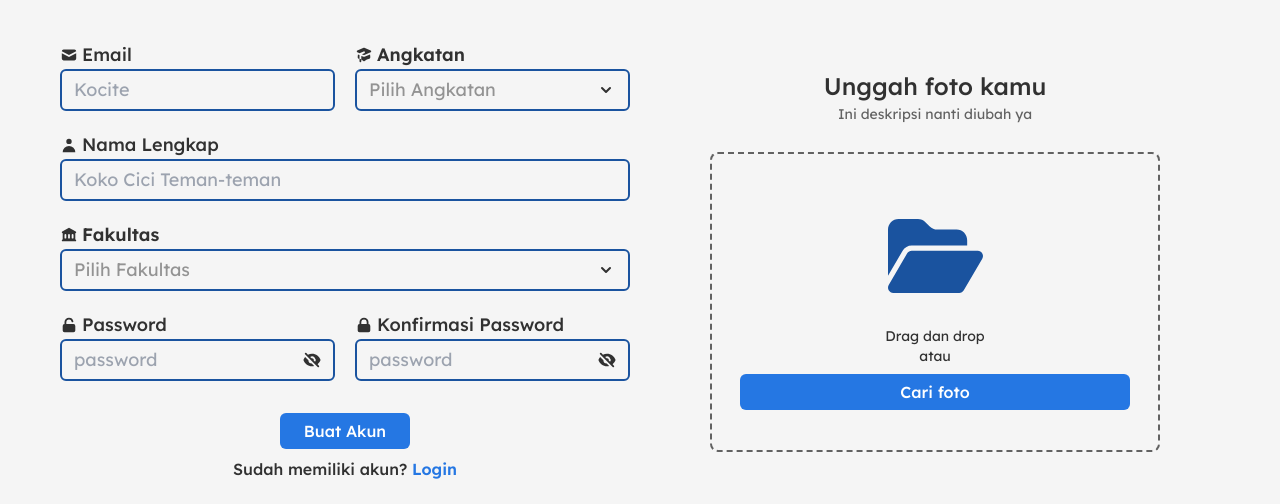
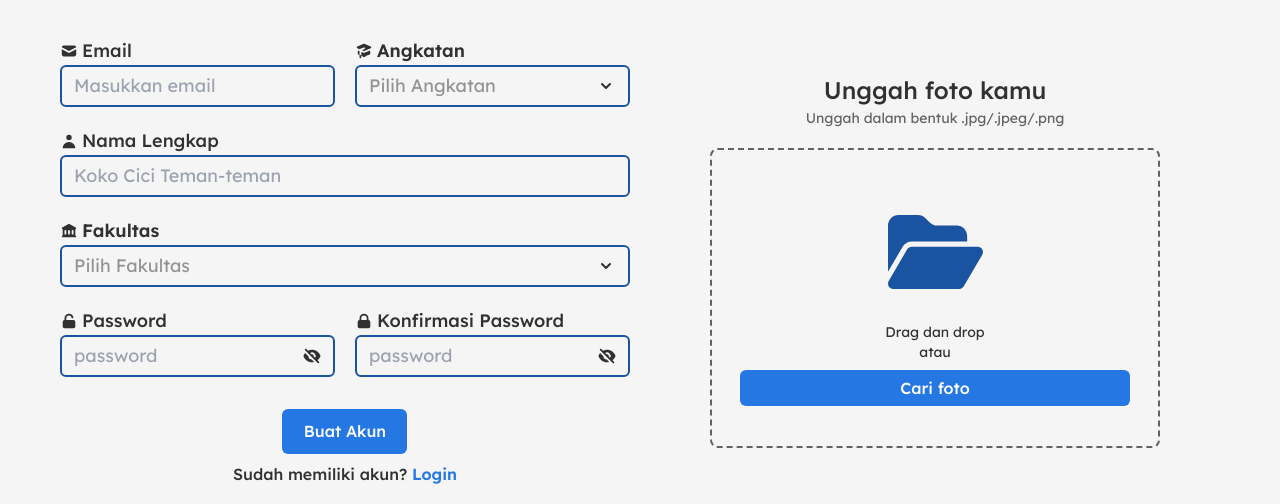
Before and after one commit to ppmb-kmbui/fe-ppmb-2025, a Next.js app: page /signup in a window 1280 px wide. Shown: the part 188-692 px from the top of the page. Built offline with nearby package versions, Linux system fonts and the light colour scheme.

Commit message:
feat: integrate file input and dropdown into hook form

```diff
--- a/src/app/login/page.tsx
+++ b/src/app/login/page.tsx
@@ -9,6 +9,7 @@ import { useAuth } from "@/context/AuthContext";
 import { z } from "zod";
 import { useForm } from "react-hook-form";
 import { zodResolver } from "@hookform/resolvers/zod";
+import { watch } from "fs";
 
 const loginFormSchema = z.object({
     email: z.string().email({ message: "Masukkan email yang valid!" }),
--- a/src/app/signup/page.tsx
+++ b/src/app/signup/page.tsx
@@ -2,24 +2,15 @@
 
 import { Button, Dropdown, FileInput, Header, Input } from "@/components";
 import { useAuth } from "@/context/AuthContext";
+import { zodResolver } from "@hookform/resolvers/zod";
 import axios from "axios";
 import Image from "next/image";
 import { useRouter } from "next/navigation";
 import { useCallback, useRef, useState } from "react";
+import { Controller, useForm } from "react-hook-form";
 import { FaFolderOpen, FaK } from "react-icons/fa6";
 import { HiAcademicCap, HiLibrary, HiLockClosed, HiLockOpen, HiMail, HiUser } from "react-icons/hi";
-
-const SignupPage: React.FC = () => {
-    const [email, setEmail] = useState<string>("");
-    const [batch, setBatch] = useState<string>("");
-    const [fullname, setFullname] = useState<string>("");
-    const [faculty, setFaculty] = useState<string>("");
-    const [password, setPassword] = useState<string>("");
-    const [repassword, setRepassword] = useState<string>("");
-    const [photo, setPhoto] = useState<File | null>(null);
-
-    const { register } = useAuth();
-    const router = useRouter();
+import { z } from "zod";
 
 const FACULTIES = [
     { display: "Fakultas Farmasi", value: "FF" },
@@ -46,6 +37,33 @@ const SignupPage: React.FC = () => {
     { display: '2021', value: '2021' },
 ]
 
+const signupFormSchema = z.object({
+    email: z.string().email({ message: "Masukkan email yang valid!" }),
+    batch: z.string().min(1), // 1 hour debug, couldn't pass the error message correctly, so I typed it manually (solution: use <Controller />, but the developer too lazy to refactor it)
+    fullname: z.string().min(1, { message: "Nama tidak boleh kosong!" }),
+    faculty: z.string().min(1, { message: "Fakultas tidak boleh kosong!" }),
+    password: z.string().min(8, { message: "Password minimal terdiri dari 8 karakter!" }),
+    reconfirmPassword: z.string(),
+    photo: z.instanceof(File, { message: "Foto tidak boleh kosong!" })
+}).refine(data => data.password === data.reconfirmPassword, {
+    message: "Password tidak sesuai",
+    path: ['reconfirmPassword']
+})
+
+const SignupPage: React.FC = () => {
+    const [photo, setPhoto] = useState<File | null>(null);
+
+    const [isLoading, setIsLoading] = useState<boolean>(false);
+
+    const { signUp } = useAuth();
+    const router = useRouter();
+
+    const { register, control, handleSubmit, formState: { errors }, reset, setValue, watch } = useForm<z.infer<typeof signupFormSchema>>({
+        resolver: zodResolver(signupFormSchema),
+    });
+
+    console.log(errors);
+
     const handleFileChange = (file: File | null) => {
         if (file) {
             setPhoto(file);
@@ -54,27 +72,27 @@ const SignupPage: React.FC = () => {
         }
     };
 
-    const handleSignUp = async () => {
-        // Formality
-        if (!photo) {
-            console.error('No photo selected.');
-            return;
-        }
+    const handleSignUp = async (data: z.infer<typeof signupFormSchema>) => {
+        console.log("ini data", data);
 
         try {
-            const form = new FormData();
-            form.append('file', photo);
-            form.append('upload_preset', 'ppmb_kmbui');
+            setIsLoading(true);
+            await new Promise<void>((resolve) => setTimeout(resolve, 5000));
+            // const form = new FormData();
+            // form.append('file', data.photo);
+            // form.append('upload_preset', 'ppmb_kmbui');
 
-            const res = await axios.post(
-                `https://api.cloudinary.com/v1_1/${process.env.NEXT_PUBLIC_CLOUDINARY_CLOUD_NAME}/image/upload`,
-                form
-            );
+            // const res = await axios.post(
+            //     `https://api.cloudinary.com/v1_1/${process.env.NEXT_PUBLIC_CLOUDINARY_CLOUD_NAME}/image/upload`,
+            //     form
+            // );
 
-            await register(email, parseInt(batch), fullname, password, faculty, res.data.url);
+            // await signUp(email, parseInt(batch), fullname, password, faculty, res.data.url);
 
         } catch (error: any) {
             console.error("Error while signing up:", error);
+        } finally {
+            setIsLoading(false);
         }
     };
 
@@ -83,29 +101,37 @@ const SignupPage: React.FC = () => {
         <div className="min-h-screen flex flex-col h-full">
             <Header label="Buat Akun" subLabel="PPMB KMBUI 2024"/>
 
-            <div className="flex flex-col-reverse items-center justify-center md:flex-row md:justify-evenly px-10 md:px-[60px] gap-8 md:gap-5 h-full py-10">
-                <div className="w-full flex flex-col font-montserrat font-medium gap-5 items-center justify-center h-full">
+            <div className="flex flex-col-reverse items-center justify-center md:flex-row md:justify-evenly px-10 md:px-[60px] gap-8 md:gap-5 h-full py-10 md:py-0">
+                <form onSubmit={handleSubmit(handleSignUp)}  className="w-full flex flex-col font-montserrat font-medium gap-5 items-center justify-center h-full">
                     <div className="flex flex-col md:flex-row gap-5 w-full">
-                        <Input label="Email" placeholder="Kocite" setValue={setEmail} icon={<HiMail />}/>
-                        <Dropdown options={BATCHES} dropdownValue={batch} setDropdownValue={setBatch} label="Angkatan" icon={<HiAcademicCap />}/>
+                        <Input {...register("email")} label="Email" placeholder="Masukkan email" icon={<HiMail />} error={errors.email?.message}/>
+                        <Dropdown options={BATCHES} dropdownValue={watch("batch")} setDropdownValue={(value) => setValue("batch", value)} label="Angkatan" icon={<HiAcademicCap />} error={errors.batch?.message && "Angkatan tidak boleh kosong!"}/>
                     </div>
 
-                    <Input label="Nama Lengkap" placeholder="Koko Cici Teman-teman" setValue={setFullname} icon={<HiUser />}/>
-                    <Dropdown options={FACULTIES} dropdownValue={faculty} setDropdownValue={setFaculty} label="Fakultas" icon={<HiLibrary />}/>
+                    <Input {...register("fullname")} label="Nama Lengkap" placeholder="Koko Cici Teman-teman" icon={<HiUser />} error={errors.fullname?.message}/>
+                    <Dropdown options={FACULTIES} dropdownValue={watch("faculty")} setDropdownValue={(value) => setValue("faculty", value)} label="Fakultas" icon={<HiLibrary />} error={errors.faculty?.message && "Fakultas tidak boleh kosong!"}/>
 
                     <div className="flex flex-col md:flex-row gap-5 w-full">
-                        <Input label="Password" placeholder="password" setValue={setPassword} icon={<HiLockOpen />}/>
-                        <Input label="Konfirmasi Password" placeholder="password" setValue={setRepassword} icon={<HiLockClosed />}/>
+                        <Input {...register("password")} label="Password" placeholder="password" icon={<HiLockOpen />} error={errors.password?.message}/>
+                        <Input {...register("reconfirmPassword")} label="Konfirmasi Password" placeholder="password" icon={<HiLockClosed />} error={errors.reconfirmPassword?.message}/>
                     </div>
 
                     <div className="flex items-center flex-col gap-2 mt-3">
-                        {/* TODO: Implement Throttling */}
-                        <Button label="Buat Akun" handleClick={handleSignUp} variant="lg"/>
+                        <Button label="Buat Akun" size="lg" type="submit" disabled={isLoading}/>
                         <span className="font-medium">Sudah memiliki akun? <span className="text-ppmb-blue-500 font-semibold hover:text-ppmb-blue-700 cursor-pointer hover:underline decoration-2" onClick={() => router.push("/login")}>Login</span></span>
                     </div>
-                </div>
+                </form>
 
-                <FileInput file={photo} setFile={handleFileChange} label="Unggah foto kamu" description="Ini deskripsi nanti diubah ya"/>
+                <Controller name="photo" control={control} render={({ field: { onChange, value } }) => (
+                    <FileInput
+                        file={value as File | null}
+                        onChange={(file) => onChange(file)}
+                        label="Unggah foto kamu"
+                        description="Unggah dalam bentuk .jpg/.jpeg/.png"
+                        fileType="image"
+                        error={errors.photo?.message}
+                    />
+                )} />
             </div>
         </div>
     )
--- a/src/components/ui/FileInput.tsx
+++ b/src/components/ui/FileInput.tsx
@@ -6,13 +6,15 @@ import { Button } from "./Button";
 
 interface FileInputProps {
     file: File | null
-    setFile: (file: File | null) => void
+    onChange: (file: File | null) => void;
     label: string
     description: string
+    fileType: 'image' | 'pdf'
+    error?: string
 }
 
 export const FileInput: React.FC<FileInputProps> = ({
-    file, setFile, label, description
+    file, onChange, label, description, fileType, error
 }) => {
     const inputRef = useRef<HTMLInputElement>(null);
 
@@ -36,17 +38,17 @@ export const FileInput: React.FC<FileInputProps> = ({
     const handleDrop = useCallback((event: React.DragEvent<HTMLDivElement>) => {
         event.preventDefault()
         const file = event.dataTransfer.files?.[0]
-        setFile(file || null)
+        onChange(file || null)
     }, []);
 
     return (
-        <div className="w-full flex flex-col gap-7 items-center justify-center">
+        <div className="w-full flex flex-col items-center justify-center">
             <div className="flex flex-col items-center justify-center gap-[2px]">
                 <text className="font-medium text-xl md:text-2xl text-center">{label}</text>
                 <text className="text-sm text-ppmb-600">{description}</text>
             </div>
 
-            <div className="border-dashed border-ppmb-600 border-[2px] px-7 justify-between rounded-lg w-[290px] md:w-[450px] max-h-[250px] md:max-h-[300px] p-6 md:pt-14 md:pb-10 flex flex-col items-center gap-2 md:gap-6" onDrop={handleDrop} onDragOver={handleDragOver}>
+            <div className="mt-5 border-dashed border-ppmb-600 border-[2px] px-7 justify-between rounded-lg w-[290px] md:w-[450px] max-h-[250px] md:max-h-[300px] p-6 md:pt-14 md:pb-10 flex flex-col items-center gap-2 md:gap-6" onDrop={handleDrop} onDragOver={handleDragOver}>
                 <FaFolderOpen className="text-ppmb-blue-600 text-[70px] md:text-[95px]"/>
 
                 <div className={`${file ? 'gap-3' : 'gap-2'} flex flex-col w-full`}>
@@ -61,10 +63,12 @@ export const FileInput: React.FC<FileInputProps> = ({
                         <span className="text-center text-sm">Drag dan drop <br /> atau</span>
                     )}
 
-                    <Button handleClick={onChooseFile} label={`Cari ${label.split(" ")[1]}`}/>
-                    <input ref={inputRef} accept={'.jpg'} type="file" className="hidden" onChange={(e) => setFile(e.target.files?.[0] || null)}/>
+                    <Button onClick={onChooseFile} label={`Cari ${label.split(" ")[1]}`}/>
+                    <input ref={inputRef} accept={fileType === 'image' ? '.jpg, .jpeg, .png' : '.pdf'} type="file" className="hidden" onChange={(e) => onChange(e.target.files?.[0] || null)} />
                 </div>
             </div>
+
+            { error && <text className="mt-2 text-sm text-ppmb-red-500 font-medium">{error}</text>}
         </div>
     )
 }
--- a/src/context/AuthContext.tsx
+++ b/src/context/AuthContext.tsx
@@ -12,7 +12,7 @@ interface AuthContextProps {
     token: string
     isAuthenticated: boolean
     isLoading: boolean
-    register: (email: string, batch: number, fullname: string, password: string, faculty: string, imgUrl: string) => void
+    signUp: (email: string, batch: number, fullname: string, password: string, faculty: string, imgUrl: string) => void
     login: (email: string, password: string) => void
     logout: () => void
     getUser: () => void
@@ -23,7 +23,7 @@ export const AuthContext = createContext({
     token: "",
     isAuthenticated: false,
     isLoading: false,
-    register: (email: string, batch: number, fullname: string, password: string, faculty: string, imgUrl: string) => {},
+    signUp: (email: string, batch: number, fullname: string, password: string, faculty: string, imgUrl: string) => {},
     login: (email: string, password: string) => {},
     logout: () => {},
   } as AuthContextProps);
@@ -63,7 +63,7 @@ export const AuthContextProvider: React.FC<{ children: React.ReactNode }> = ({ c
         }
     }
 
-    const register = async (email: string, batch: number, fullname: string, password: string, faculty: string, imgUrl: string) => {
+    const signUp = async (email: string, batch: number, fullname: string, password: string, faculty: string, imgUrl: string) => {
         try {
             setIsLoading(true);
             const res = await api({
@@ -73,7 +73,7 @@ export const AuthContextProvider: React.FC<{ children: React.ReactNode }> = ({ c
             });
             router.push("/login");
         } catch (error: any) {
-            console.error("[Auth context] error in register", error);
+            console.error("[Auth context] error in signup", error);
         } finally {
             setIsLoading(false);
         }
@@ -118,7 +118,7 @@ export const AuthContextProvider: React.FC<{ children: React.ReactNode }> = ({ c
         user: user,
         isLoading: isLoading,
         isAuthenticated: isAuthenticated,
-        register: register,
+        signUp: signUp,
         login: login,
         logout: logout,
         getUser: getUser
```
Also changed, not shown: src/components/ui/Dropdown.tsx (+5 -2 lines). Lines whose indentation alone changed are shown as unchanged.
